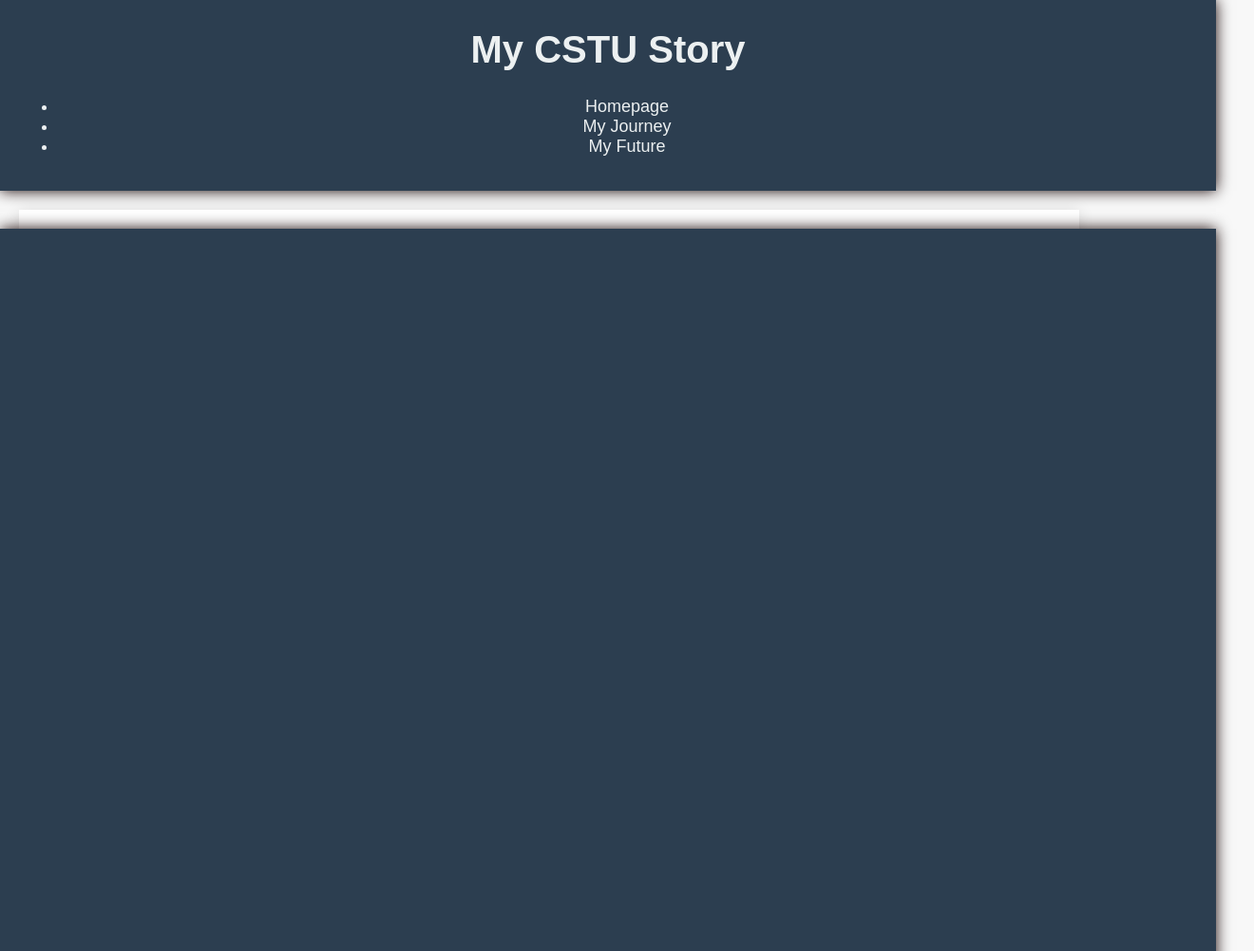
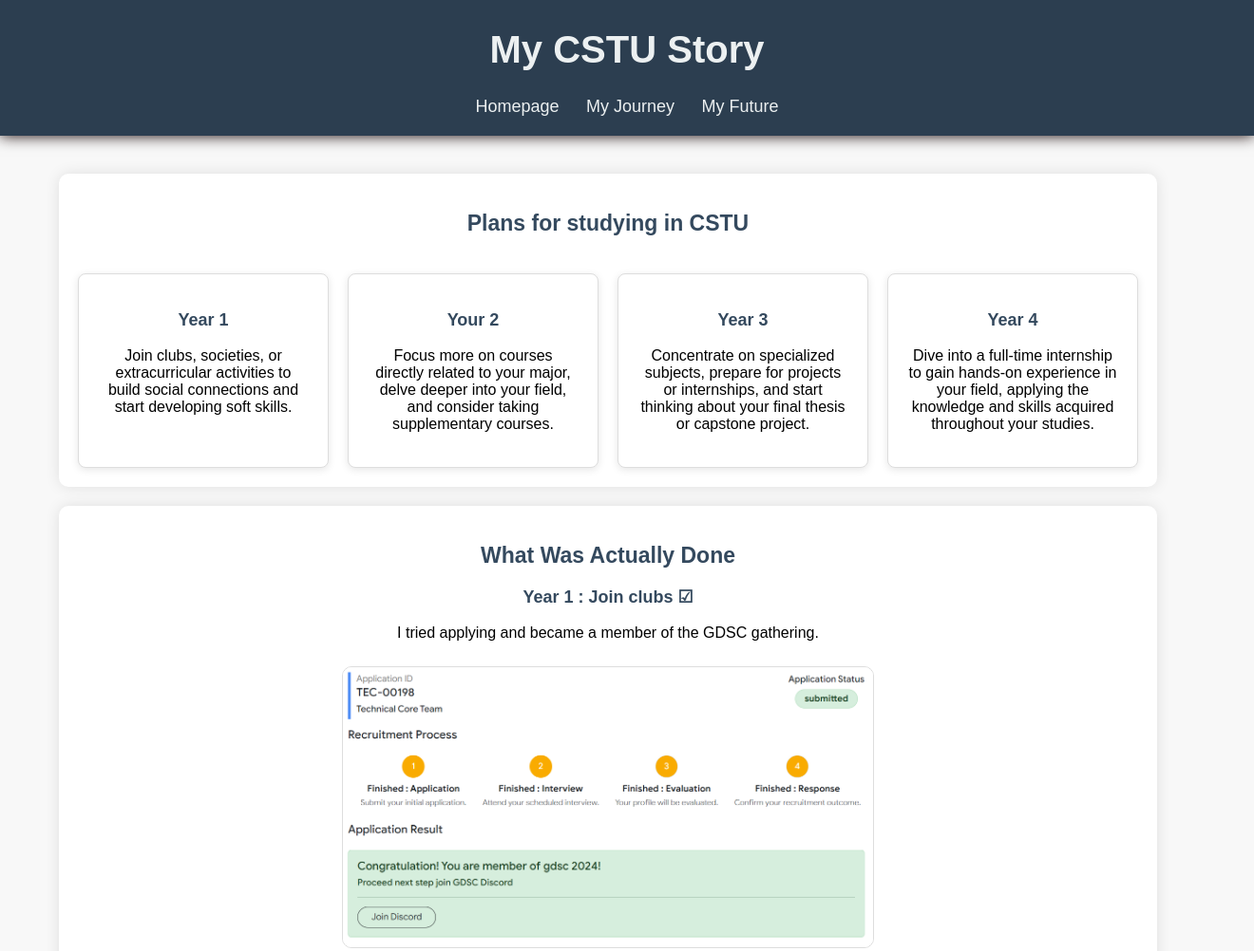
Before and after one commit to MathaveeSomjai/6709616830_MyCSTUStory, a plain HTML site: page myjourney.html in a window 1280 px wide. Shown: the top 1002 px of the page at 95% size, 1320 px wide, since content can reach past the window. Drawn offline with Linux system fonts and the light colour scheme.

Commit message:
create mystyle2.css for myfuture.html and myjourney.html

```diff
--- a/myjourney.html
+++ b/myjourney.html
@@ -4,7 +4,7 @@
     <meta charset="UTF-8">
     <meta name="viewport" content="width=device-width, initial-scale=1.0">
     <title>MyJourney</title>
-    <link rel="stylesheet" href="mystyle.css">
+    <link rel="stylesheet" href="mystyle2.css">
 </head>
 <body>
     <body>
--- a/mystyle.css
+++ b/mystyle.css
@@ -15,7 +15,6 @@ header {
     padding: 20px;
     text-align: center;
     box-shadow: 0px 0px 15px rgba(19, 0, 0, 0.978);
-    position: sticky;
     top: 0px;
     width: 100%;
 }
@@ -134,6 +133,11 @@ audio {
     padding: 10px;
 }
 
+/*ใช้เพื่อเพิ่มลูกเล่น เมื่อเอาเม้สชี้กล่องในคลาสyearจะใหญ่ขึ้น*/
+.year:hover {
+    transform: scale(1.05);
+}
+
 @media only screen and (max-width:768px) {
 
     /*for mobile phone*/
--- /dev/null
+++ b/mystyle2.css
@@ -0,0 +1,150 @@
+body {
+    font-family: 'Arial', sans-serif;
+    background-color: #f8f8f8;
+    margin: 0;
+    overflow-x: hidden;
+    /*ซ่อนแถบเลื่อนในแนวแกน x*/
+
+}
+
+/*กล่องด้านบน*/
+header {
+    background-color: #2c3e50;
+    color: #ecf0f1;
+    padding: 20px;
+    text-align: center;
+    box-shadow: 0px 0px 15px rgba(19, 0, 0, 0.978);
+    position: sticky;
+    top: 0px;
+    width: 100%;
+
+}
+
+nav ul {
+    list-style: none;
+    padding: 0;
+    margin: 0;
+}
+
+/*ขนาดและบรรทัดหน้าอื่น (infuture)*/
+nav ul li {
+    display: inline;
+    margin: 12px;
+}
+
+/*เอาไว้ทำให้หน้าอื่นไม่ใช่Hyperlink*/
+nav ul li a {
+    color: #ecf0f1;
+    text-decoration: none;
+    font-size: 18px;
+
+}
+
+h1 {
+    margin-top: 10px;
+    font-size: 2.5em;
+    font-weight: bold;
+}
+
+
+/*กล่องข้อความ*/
+
+h2 {
+    font-size: 23px;
+    color: #34495e;
+
+}
+
+h3 {
+    font-size: 18px;
+    color: #34495e;
+}
+
+main {
+    padding: 20px;
+    text-align: center;
+}
+
+.video,
+.boxshow {
+    background-color: #ffffff;
+    margin: 20px auto;
+    padding: 20px;
+    border-radius: 10px;
+    box-shadow: 0px 0px 15px rgba(0, 0, 0, 0.1);
+    width: 90%;
+}
+
+video {
+    width: 100%;
+    height: auto;
+    margin: 10px;
+    border-radius: 10px;
+    box-shadow: 0px 0px 10px rgba(0, 0, 0, 0.1);
+}
+
+.boxshow img {
+    width: 50%;
+    height: auto;
+    margin: 10px;
+    border-radius: 10px;
+    border: 1px solid #ddd;
+}
+
+
+/*เอาไว้ทำปุ่มซ่อนข้อความ บ่งตรงว่างงการใช้อยู่ สาธุขอให้ไม่บัค
+ซ่อนเช็คบล็อค สไตล์ปุ่ม ซ่อนข้อความเริ่มต้น แสดงข้อความเมื่อเช็คบล็อคถูกเลือก ตามลำดับ*/
+input[type="checkbox"] {
+    display: none;
+}
+
+/* สไตล์ปุ่ม */
+label {
+    display: inline-block;
+    background-color: #97bed8;
+    color: white;
+    padding: 10px 20px;
+    cursor: pointer;
+    border-radius: 5px;
+}
+
+/* ซ่อนข้อความที่ต้องการ */
+.content {
+    display: none;
+    margin-top: 10px;
+}
+
+/* เมื่อ checkbox ถูกคลิก ให้แสดงข้อความ 3*/
+input[type="checkbox"]:checked+label+.content {
+    display: block;
+}
+
+audio {
+    width: 80%;
+    border-radius: 10px;
+    padding: 10px;
+}
+
+
+/*ต่อจากนี้จะเป็นส่วนที่เพิ่มขึ้นของ My journey*/
+.year-container {
+    display: flex;
+    justify-content: space-around;
+    /*เพื่อกระจายกำหนดให้ช่องว่างระหว่างกล่องเท่ากัน*/
+    gap: 20px;
+    padding-top: 20px;
+}
+
+.year {
+    background-color: #ffffff;
+    border: 1px solid #ddd;
+    padding: 20px;
+    border-radius: 8px;
+    box-shadow: 0px 2px 8px rgba(0, 0, 0, 0.1);
+    width: 23%;
+}
+
+/*ใช้เพื่อเพิ่มลูกเล่น เมื่อเอาเม้สชี้กล่องในคลาสyearจะใหญ่ขึ้น*/
+.year:hover {
+    transform: scale(1.05);
+}
```
Also changed, not shown: index.html (+2 -4 lines), myfuture.html (+1 -1 lines).
